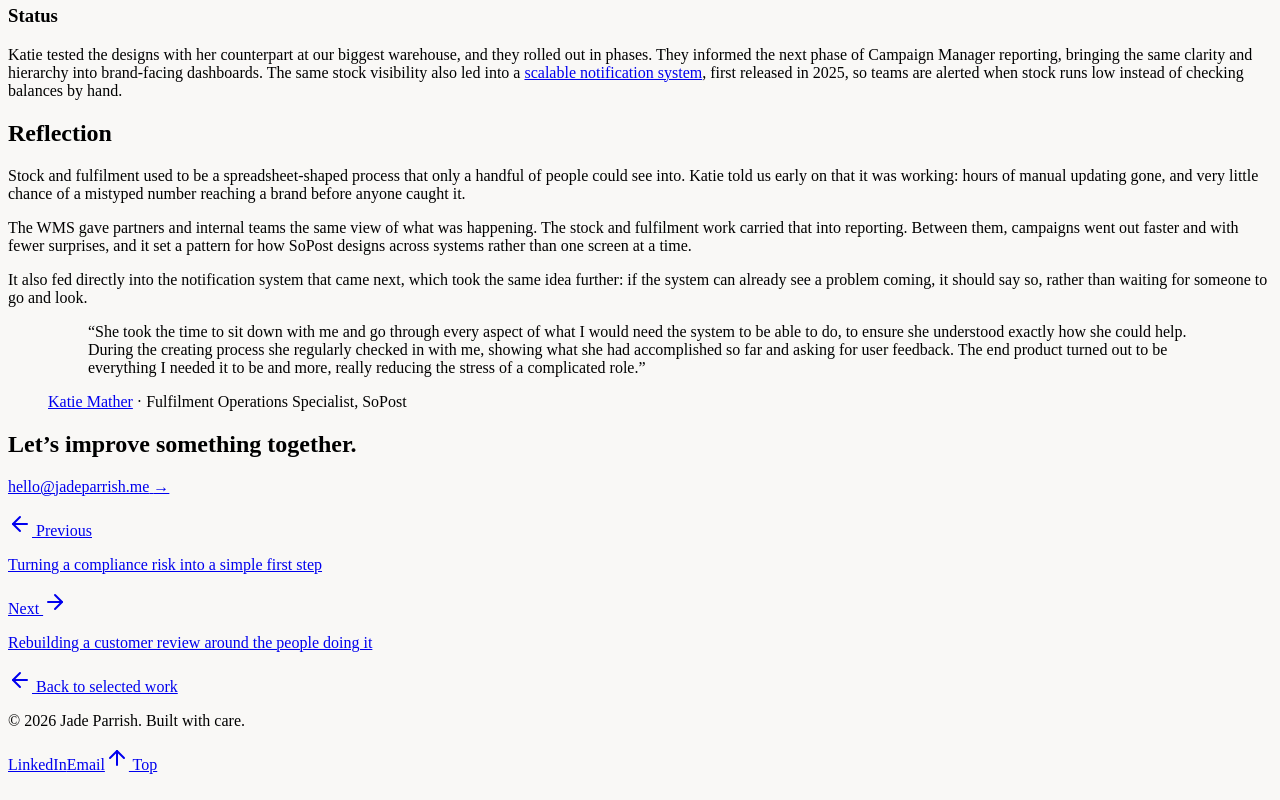
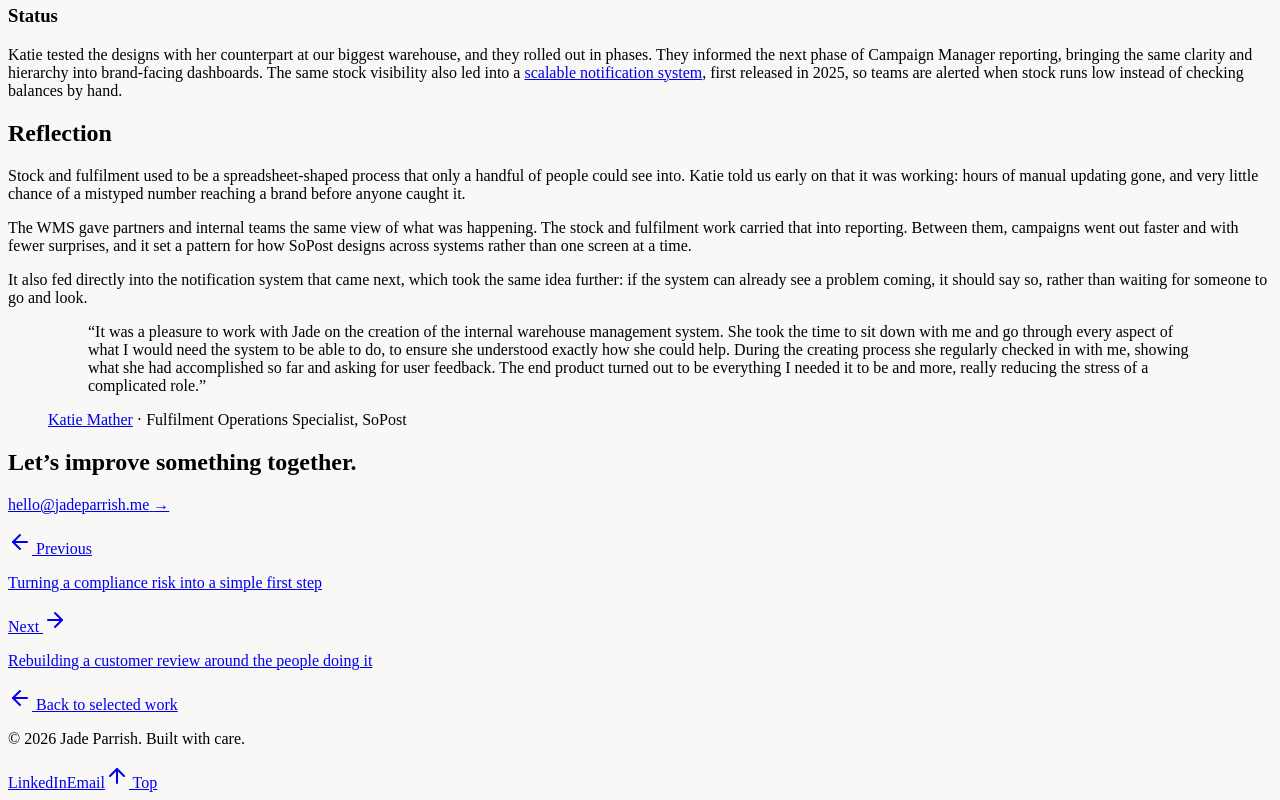
Before and after one commit to jadeparrish/portfolio, a Next.js app: page /work/stock in a window 1280 px wide. Shown: the part 1591-2391 px from the top of the page. Built offline with nearby package versions, Linux system fonts and the light colour scheme.

Commit message:
Update testimonial quote in page.js

```diff
--- a/app/work/stock/page.js
+++ b/app/work/stock/page.js
@@ -233,12 +233,13 @@ export default function StockCaseStudy() {
           <Testimonial
             quote={
               <>
-            She took the time to sit down with me and go through every aspect of what I
-            would need the system to be able to do, to ensure she understood exactly how
-            she could help. During the creating process she regularly checked in with me,
-            showing what she had accomplished so far and asking for user feedback. The end
-            product turned out to be everything I needed it to be and more, really reducing
-            the stress of a complicated role.
+            It was a pleasure to work with Jade on the creation of the internal warehouse
+            management system. She took the time to sit down with me and go through every
+            aspect of what I would need the system to be able to do, to ensure she
+            understood exactly how she could help. During the creating process she
+            regularly checked in with me, showing what she had accomplished so far and
+            asking for user feedback. The end product turned out to be everything I needed
+            it to be and more, really reducing the stress of a complicated role.
               </>
             }
             name="Katie Mather"
```
